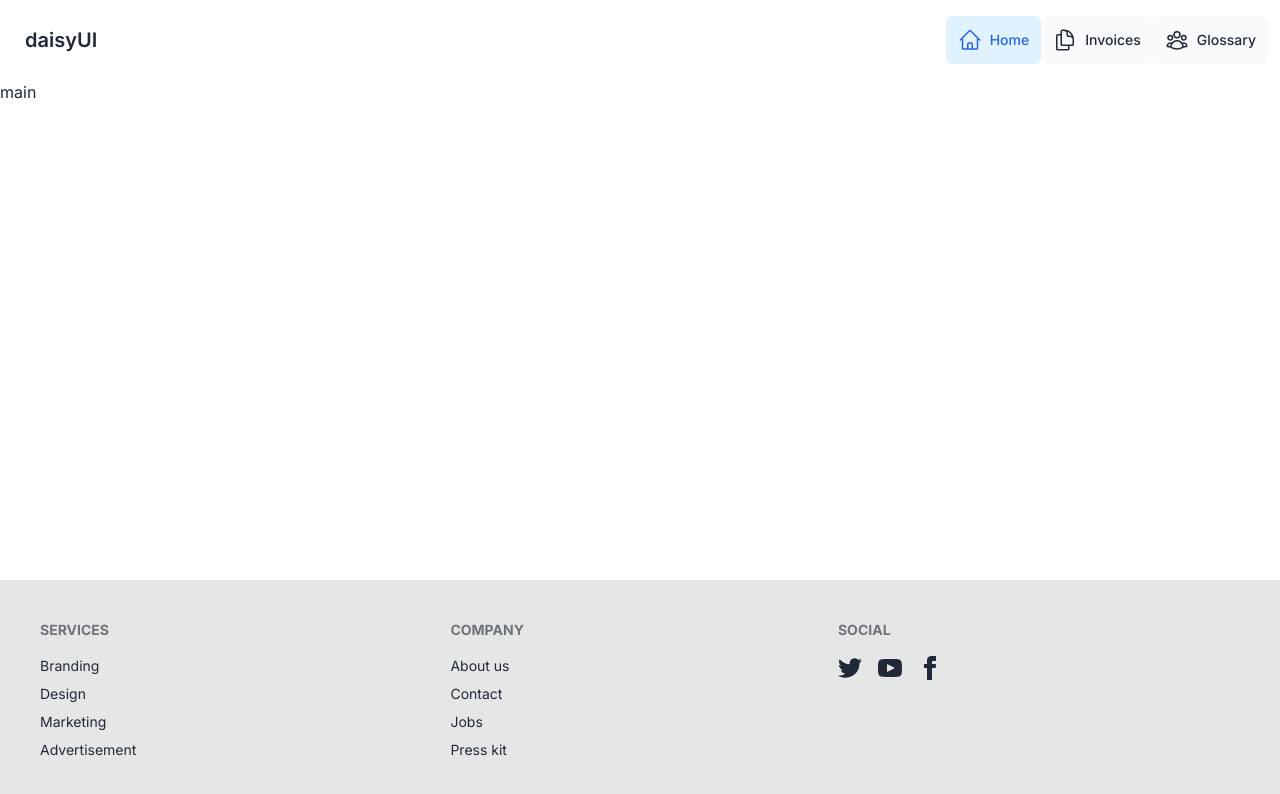
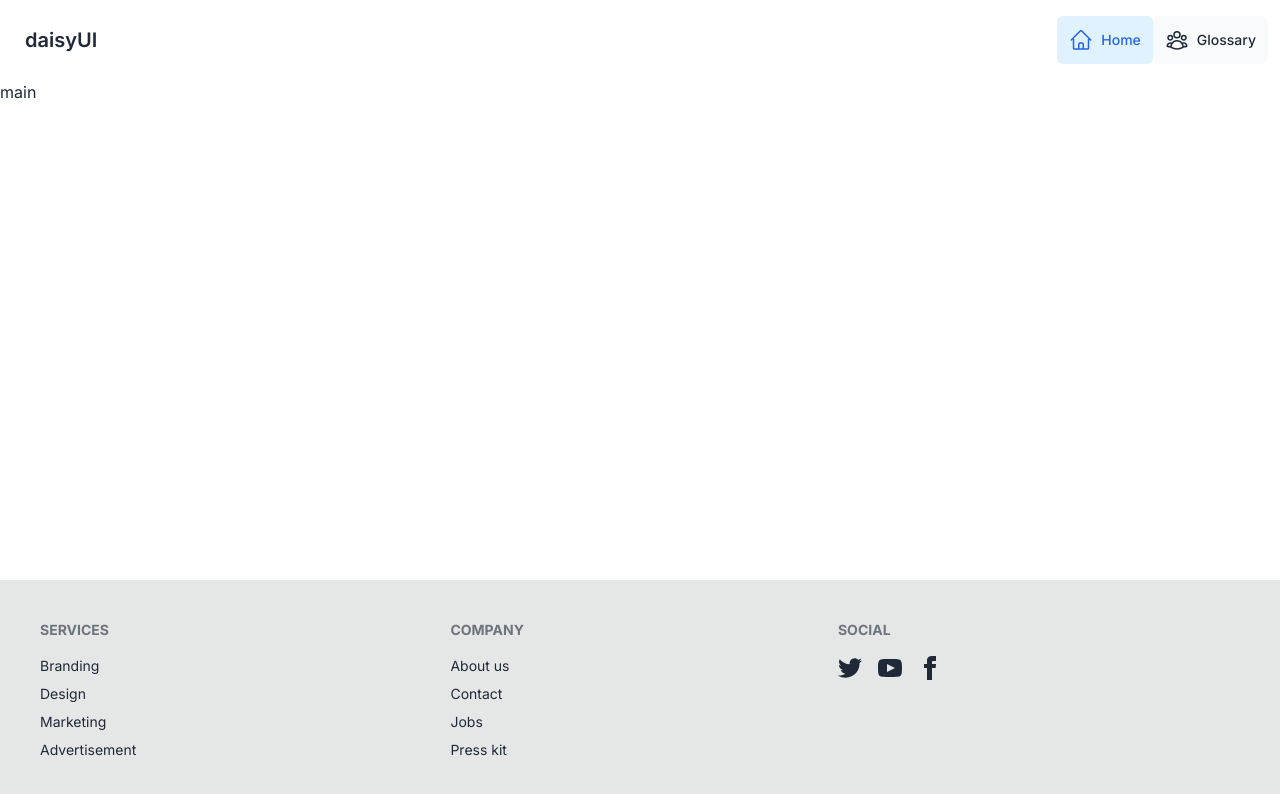
Before and after one commit to zagliadov/NextStrapiPlatform, a Next.js app: page / in a window 1280 px wide. Shown: the top 794 px of the page. Built offline with nearby package versions, Linux system fonts and the light colour scheme.

Commit message:
small fix.

```diff
--- /dev/null
+++ b/app/ui/CookiePermission/CookiePermission.tsx
@@ -0,0 +1,9 @@
+
+export default function CookiesConsent() {
+
+  return (
+    <div>
+      CookiesConsent
+    </div>
+  )
+}
--- a/app/ui/Navigation/Navigation.tsx
+++ b/app/ui/Navigation/Navigation.tsx
@@ -11,11 +11,11 @@ import * as _ from "lodash";
 
 const links = [
   { name: "Home", href: "/", icon: HomeIcon },
-  {
-    name: "Invoices",
-    href: "/invoices",
-    icon: DocumentDuplicateIcon,
-  },
+  // {
+  //   name: "Invoices",
+  //   href: "/invoices",
+  //   icon: DocumentDuplicateIcon,
+  // },
   { name: "Glossary", href: "/glossary", icon: UserGroupIcon },
 ];
 
--- a/app/ui/glossary/glossary-content-render.tsx
+++ b/app/ui/glossary/glossary-content-render.tsx
@@ -45,6 +45,7 @@ export const ContentRenderer = ({ data }: { data: ContentRenderProps[] }) => {
           case "paragraph":
             return <Paragraph key={index}>{item.children[0].text}</Paragraph>;
           case "image":
+            console.log(item.image.hash, item.image.ext, 'image')
             return (
               <Image
                 key={index}
--- a/package.json
+++ b/package.json
@@ -10,6 +10,7 @@
   },
   "dependencies": {
     "@heroicons/react": "^2.1.1",
+    "cookies-next": "^4.1.1",
     "lodash": "^4.17.21",
     "next": "14.1.2",
     "react": "^18",
```
Also changed, not shown: 1 other file (tests, documents, lock files or other folders).
